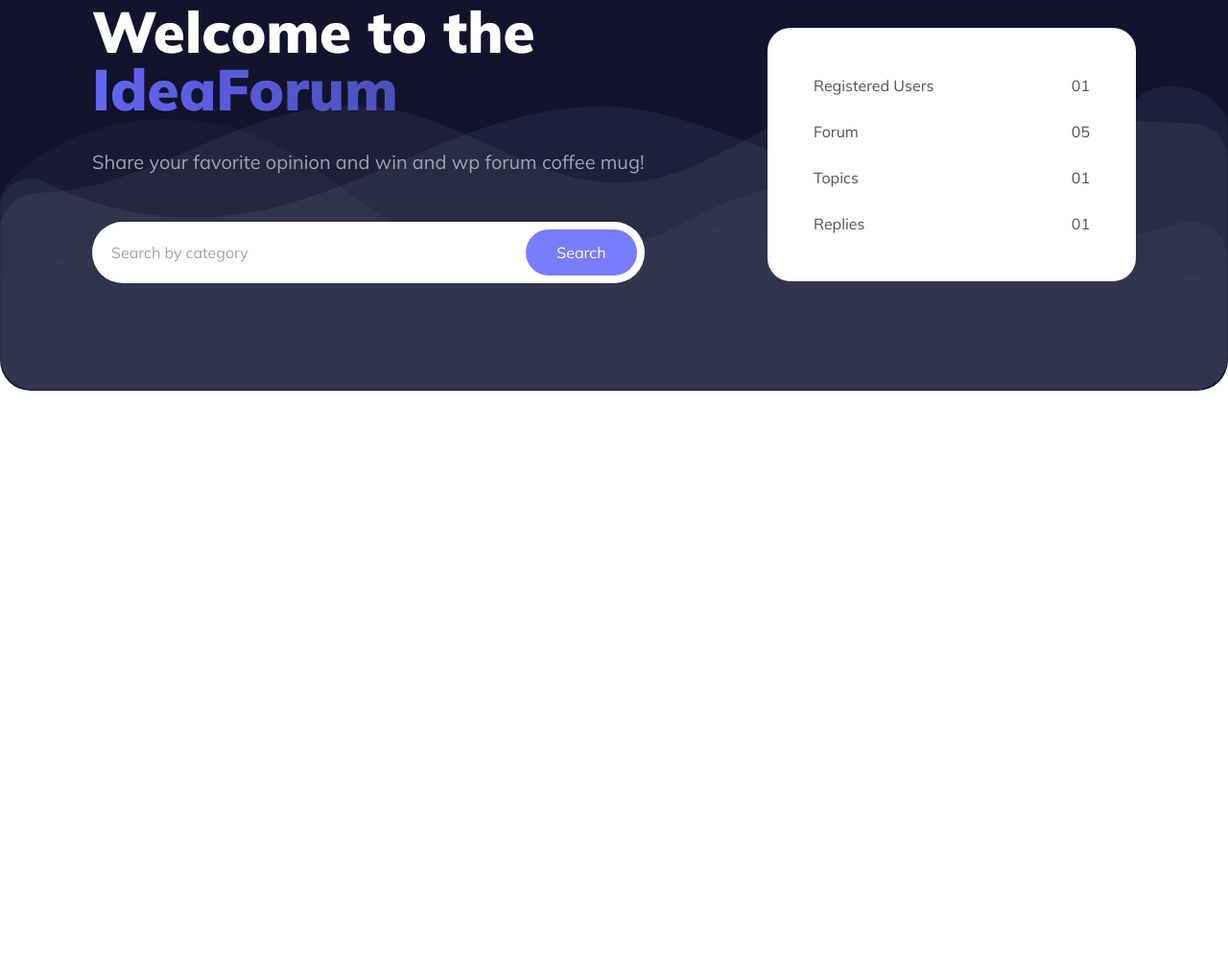
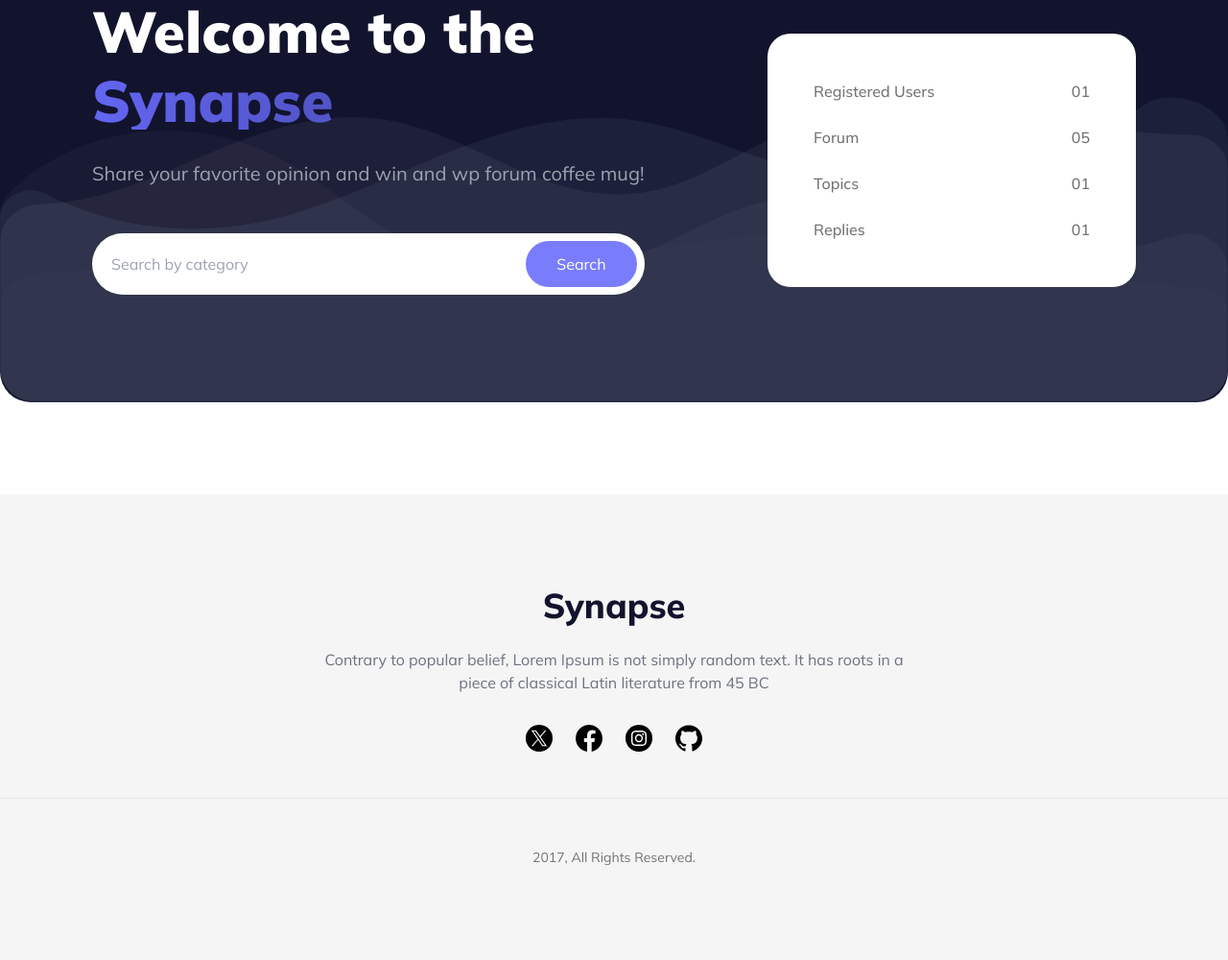
Before and after one commit to Arefin40/SynapseForum, a plain HTML site: page index.html in a window 1280 px wide. Shown: the part 261-1261 px from the top of the page at 96% size. Before the commit the page ends 800 px from the top, so only its background shows below. Drawn offline with nearby package versions, Linux system fonts and the light colour scheme.

Commit message:
added footer section

```diff
--- a/index.html
+++ b/index.html
@@ -113,9 +113,9 @@
                >
                   Welcome to the
                   <span
-                     class="block bg-gradient-to-r from-indigo-500 to-indigo-500/50 bg-clip-text text-transparent"
+                     class="lg:mt-3 block bg-gradient-to-r from-indigo-500 to-indigo-500/50 bg-clip-text text-transparent"
                   >
-                     IdeaForum
+                     Synapse
                   </span>
                </h1>
 
@@ -143,7 +143,7 @@
             </div>
 
             <div
-               class="mt-6 p-6 lg:p-12 max-w-96 bg-white rounded-3xl text-neutral-600 grid gap-y-2 lg:gap-y-6 shrink-0 w-full self-center"
+               class="mt-6 p-6 lg:p-12 max-w-96 bg-white rounded-3xl text-neutral-500 grid gap-y-2 lg:gap-y-6 shrink-0 w-full self-center font-medium"
             >
                <div class="flex items-center justify-between">
                   <span>Registered Users</span>
@@ -164,5 +164,54 @@
             </div>
          </section>
       </main>
+
+      <!-- Footer Section -->
+      <footer
+         class="mt-16 lg:mt-24 px-5 lg:px-0 pt-16 pb-24 lg:py-24 bg-neutral-100 text-center"
+      >
+         <section
+            class="pb-10 mb-5 lg:pb-12 lg:mb-12 mx-auto container border-b"
+         >
+            <h1 class="text-darkGray text-3xl lg:text-4xl font-extrabold">
+               Synapse
+            </h1>
+            <p
+               class="mx-auto mt-3 lg:mt-6 text-gray-500 text-sm lg:text-base leading-relaxed max-w-screen-sm"
+            >
+               Contrary to popular belief, Lorem Ipsum is not simply random
+               text. It has roots in a piece of classical Latin literature from
+               45 BC
+            </p>
+
+            <div
+               class="mt-5 lg:mt-8 flex justify-center items-center gap-x-5 lg:gap-x-6"
+            >
+               <a href="">
+                  <img src="images/Twitter.svg" alt="Twitter" class="w-7 h-7" />
+               </a>
+               <a href="">
+                  <img
+                     src="images/Facebook.svg"
+                     alt="Facebook"
+                     class="w-7 h-7"
+                  />
+               </a>
+               <a href="">
+                  <img
+                     src="images/Instagram.svg"
+                     alt="Instagram"
+                     class="w-7 h-7"
+                  />
+               </a>
+               <a href="">
+                  <img src="images/Github.svg" alt="Github" class="w-7 h-7" />
+               </a>
+            </div>
+         </section>
+
+         <small class="text-neutral-500 text-xs sm:text-sm">
+            2017, All Rights Reserved.
+         </small>
+      </footer>
    </body>
 </html>
```
Also changed, not shown: images/Facebook.svg (added), images/Github.svg (added), images/Instagram.svg (added), images/Twitter.svg (added).
